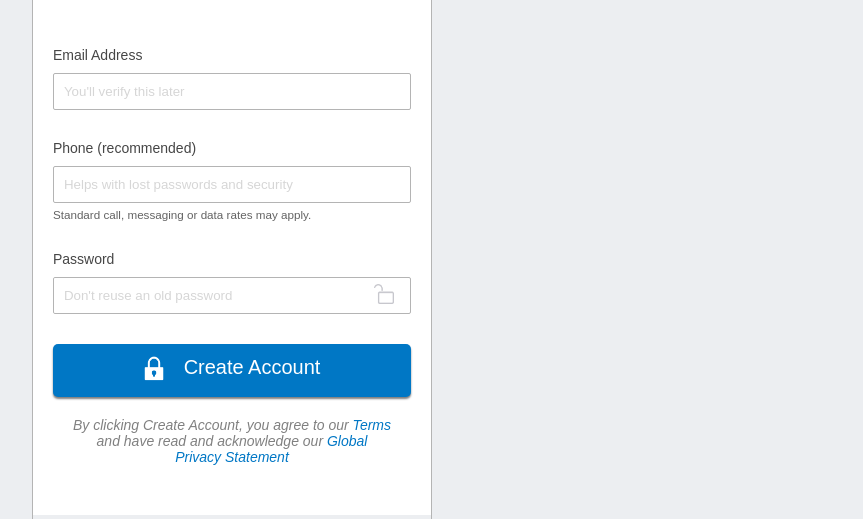
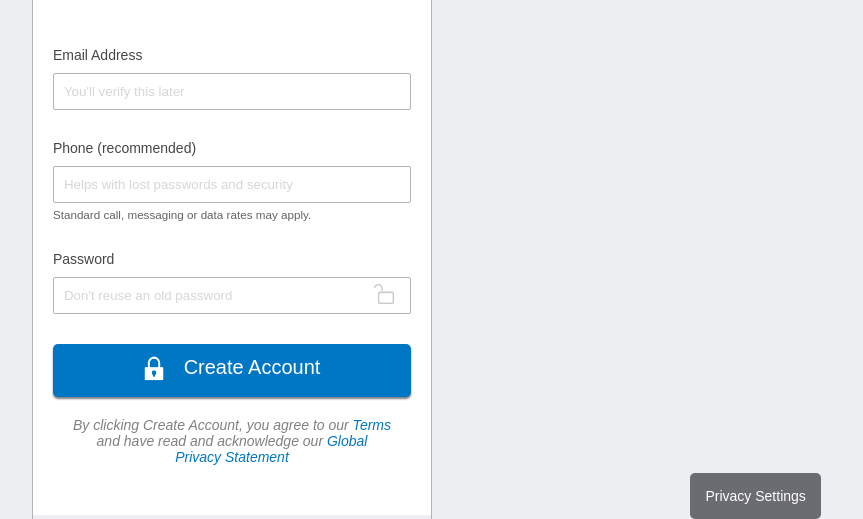
Before and after one commit to FraCav99/html-forms-project, a plain HTML site: page index.html in a window 1280 px wide. Shown: the part 281-800 px from the top of the page, without its empty margins (408-1271 px from the left). Drawn offline with Linux system fonts and the light colour scheme.

Commit message:
Completing project by adding privacy settings div fixed on the bottom

```diff
--- a/index.html
+++ b/index.html
@@ -98,5 +98,9 @@
         <p>Terms and conditions, features, support, pricing, and service options subject to change without notice.</p>
         </div>
     </footer>
+
+    <div class="privacy-settings">
+        Privacy Settings
+    </div>
 </body>
 </html>
--- a/sass/_globals.scss
+++ b/sass/_globals.scss
@@ -14,4 +14,5 @@ $gray: #6B6C72;
 body {
     font-family: Arial, Helvetica, sans-serif;
     background-color: $backgrund;
+    position: relative;
 }
--- a/sass/_header.scss
+++ b/sass/_header.scss
@@ -35,7 +35,7 @@
     }
 }
 
-@media (min-width: 770px) {
+@media (min-width: 800px) {
     .top {
         display: flex;
         justify-content: flex-end;
--- /dev/null
+++ b/sass/_privacy-div.scss
@@ -0,0 +1,12 @@
+.privacy-settings {
+    position: fixed;
+    cursor: pointer;
+    bottom: 0;
+    right: 4%;
+    background-color: #6B6C72;
+    color: white;
+    font-weight: 300;
+    padding: 15px;
+    border-radius: 5px;
+    font-size: 14px;
+}
--- a/sass/style.scss
+++ b/sass/style.scss
@@ -2,3 +2,4 @@
 @import './header';
 @import './formSection';
 @import './footer';
+@import './privacy-div';
```
Also changed, not shown: sass/style.css, 1 other file.
